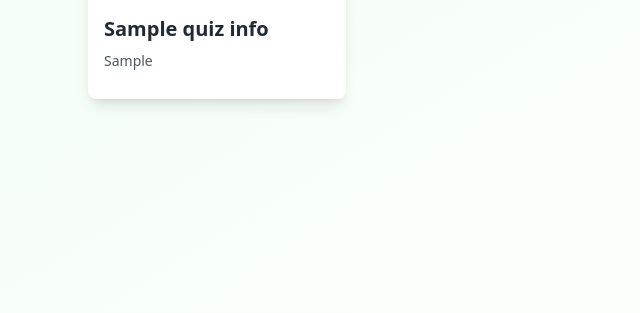
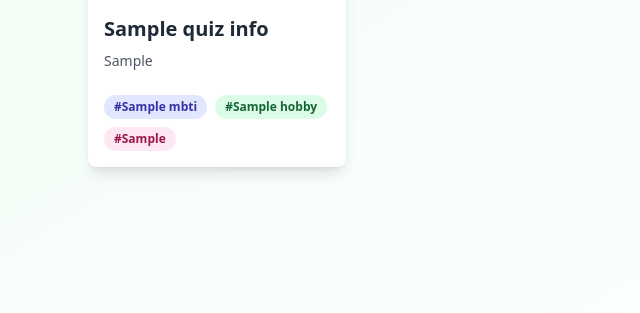
Before and after one commit to Kimhyeog/craftion_jungle_miniproject_team2, a Flask app: template templates/quiz/list.html in a window 1280 px wide. Shown: the part 487-800 px from the top of the page, without its empty margins (0-640 px from the left). Run offline with Flask 3, Linux system fonts and the light colour scheme; the template is opened without the code that fills it: most values are stand-ins (such as "Sample title", 1, 10 or a date in 2020); some libraries are stand-ins or nearby versions.

Commit message:
- 최종 검토 및 보완

```diff
--- a/database.py
+++ b/database.py
@@ -2,8 +2,8 @@
 from pymongo import MongoClient
 
 # MongoDB 클라이언트를 한번만 생성합니다.
-client = MongoClient('mongodb://test:test@54.180.142.84',27017)
-# client = MongoClient('localhost',27017)
+# client = MongoClient('mongodb://test:test@54.180.142.84',27017)
+client = MongoClient('localhost',27017)
 
 
 # 'dbNameSns' 데이터베이스 객체를 db 변수에 할당합니다.
--- a/templates/quiz/list.html
+++ b/templates/quiz/list.html
@@ -27,35 +27,58 @@
 
   <div class="grid grid-cols-1 md:grid-cols-2 lg:grid-cols-3 xl:grid-cols-4 gap-6">
     {% for user in users %}
-    <div class="bg-white rounded-lg shadow-lg hover:shadow-xl transition-shadow duration-300 cursor-pointer user-card"
+    <div class="bg-white rounded-lg shadow-lg hover:shadow-xl transition-shadow duration-300 cursor-pointer user-card flex flex-col"
          data-user-id="{{ user.userId }}">
 
-      {# ▼▼▼ [수정] 프로필 사진 표시 영역 ▼▼▼ #}
       <div class="relative w-full h-48 rounded-t-lg">
-        {# 1. profilePhoto 값이 존재하는 경우, 해당 이미지를 출력합니다. #}
         {% if user.quizInfo.profilePhoto %}
           <img src="/{{ user.quizInfo.profilePhoto }}"
                alt="{{ user.quizInfo.nickName }} 프로필 사진"
                class="w-full h-full object-cover rounded-t-lg"
                onerror="this.onerror=null; this.src='/static/images/default_profile.png';">
-        {# 2. profilePhoto 값이 없는 경우(null 또는 빈 문자열), 기본 아이콘을 출력합니다. #}
         {% else %}
           <div class="w-full h-full bg-gradient-to-br from-green-100 to-green-200 rounded-t-lg flex items-center justify-center">
             <span class="text-4xl text-green-600">👤</span>
           </div>
         {% endif %}
       </div>
-      {# ▲▲▲ 수정 완료 ▲▲▲ #}
 
-      {# 카드 내용 (이하 코드는 기존과 동일) #}
-      <div class="p-4">
+      {# 카드 내용 (flex-grow를 추가하여 내용이 카드 높이를 채우도록 함) #}
+      <div class="p-4 flex flex-col flex-grow">
         <h3 class="text-xl font-bold text-gray-800 mb-2" data-search="nickname">{{ user.quizInfo.nickName }}</h3>
 
         {% if user.quizInfo.selfIntro %}
         <p class="text-gray-600 text-sm mb-3 line-clamp-2" data-search="intro">{{ user.quizInfo.selfIntro }}</p>
         {% endif %}
 
-        {# ... (나머지 카드 내용) ... #}
+        {# ▼▼▼ [수정] 태그 표시 영역 ▼▼▼ #}
+        {# 태그 영역이 항상 카드 하단에 위치하도록 mt-auto 클래스 추가 #}
+        <div class="mt-auto pt-3">
+            <div class="flex flex-wrap gap-2">
+              {# 1. MBTI 태그 #}
+              {% if user.quizInfo.mbti %}
+              <span class="inline-block bg-indigo-100 text-indigo-800 text-xs font-semibold px-2.5 py-1 rounded-full" data-search="mbti">
+                #{{ user.quizInfo.mbti }}
+              </span>
+              {% endif %}
+
+              {# 2. 취미 태그 #}
+              {% if user.quizInfo.hobby %}
+              <span class="inline-block bg-green-100 text-green-800 text-xs font-semibold px-2.5 py-1 rounded-full" data-search="hobby">
+                #{{ user.quizInfo.hobby }}
+              </span>
+              {% endif %}
+
+              {# 3. 좋아하는 음식 태그 #}
+              {% if user.quizInfo.favoriteFood %}
+              <span class="inline-block bg-pink-100 text-pink-800 text-xs font-semibold px-2.5 py-1 rounded-full" data-search="favoriteFood">
+                #{{ user.quizInfo.favoriteFood }}
+              </span>
+              {% endif %}
+            </div>
+        </div>
+        {# ▲▲▲ 수정 완료 ▲▲▲ #}
+
       </div>
     </div>
     {% endfor %}
@@ -103,8 +126,6 @@
 {% endblock %}
 
 {% block scripts %}
-{# [수정] list.js는 이제 서버 기반 검색/페이지네이션을 사용하므로 클라이언트 사이드 필터링 기능이 필요 없습니다. #}
-{# 카드 클릭 기능만 남겨둡니다. #}
 <script>
 document.addEventListener('DOMContentLoaded', function() {
   const userCards = document.querySelectorAll('.user-card');
@@ -112,8 +133,6 @@ document.addEventListener('DOMContentLoaded', function() {
     card.addEventListener('click', function() {
       const userId = this.getAttribute('data-user-id');
       if (userId) {
-        // [수정] /user/profile/ 이 아닌 퀴즈 대시보드로 연결해야 할 수 있습니다.
-        // 현재 코드에서는 /quiz/usr/ 로 연결하여 DB ID 기반의 대시보드로 리다이렉트합니다.
         window.location.href = `/quiz/usr/${userId}`;
       }
     });
```
